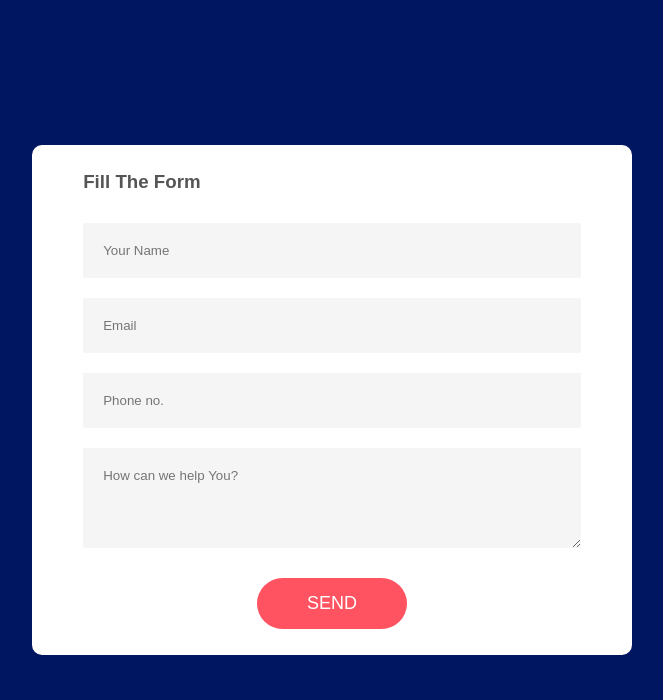
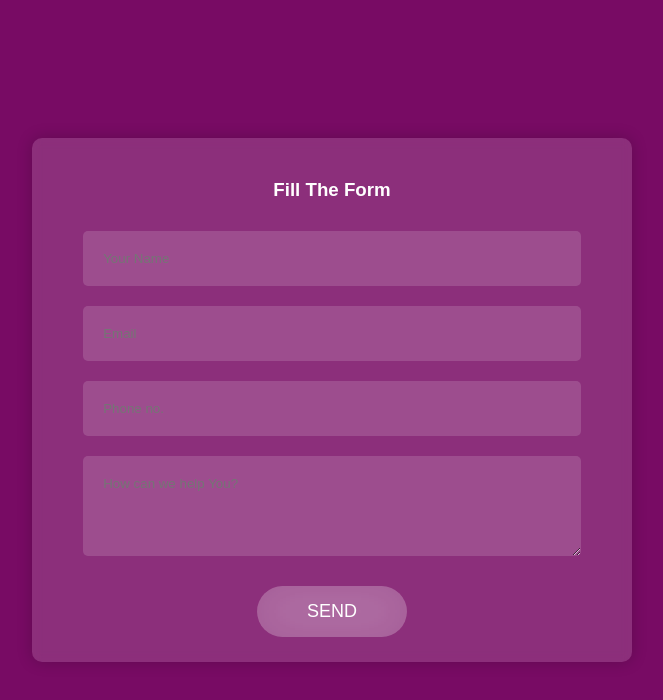
Before and after one commit to rasbmba2/forttoGmai-no-BackEnd, a plain HTML site: page index.html in a window 1280 px wide. Shown: the whole page, without its empty margins (308-971 px from the left). Drawn offline with Linux system fonts and the light colour scheme.

Commit message:
Glass effect added

```diff
--- a/style.css
+++ b/style.css
@@ -8,7 +8,7 @@
 .container{
     width: 100%;
     height: 100vh;
-    background-color:#001660 ;
+    background-color:#780b64 ;
     display: flex;
     align-items: center;
     justify-content: center;
@@ -16,18 +16,31 @@
 
 form{
     background-color:rgb(255, 255, 255);
+    box-shadow: 0 0 1rem 0 rgba(0, 0, 0, .2);
+    backdrop-filter: blur(5px);
     display: flex;
     flex-direction: column;
     padding:2vw 4vw;
     width: 90%;
     max-width: 600px;
     border-radius: 10px;
+
+    /* Glasss effect */
+    background-color: rgba(255, 255, 255, .15);
+    backdrop-filter: blur(5px);
 }
 
 form h3{
-    color: #555;
+    color: rgb(255, 255, 255);
+    padding-top: 15px;
     font-weight: 800;
     margin-bottom: 20px;
+    background-color:rgb(0, 0, 0);
+    text-align: center;
+
+/* Glasss effect */
+    background-color:rgba(255,255,255,.0);
+    border-radius: 5px;
 }
 
 form input,form textarea{
@@ -36,6 +49,10 @@ form input,form textarea{
     padding: 20px;
     outline: none;
     background-color:#f5f5f5;
+
+    /* Glasss effect */
+    background-color:rgba(255,255,255,.15);
+    border-radius: 5px;
 }
 
 form button{
@@ -49,4 +66,10 @@ form button{
     width: 150px;
     margin: 20px auto 0;
     border-radius: 30px;
+
+
+    /* Glasss effect */
+    background-color:rgba(255, 255, 2555, .2);
+
+    backdrop-filter: blur(23px);
 }
```
